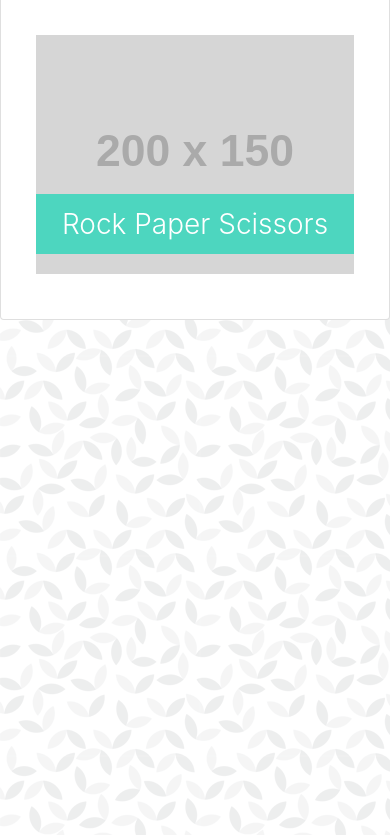
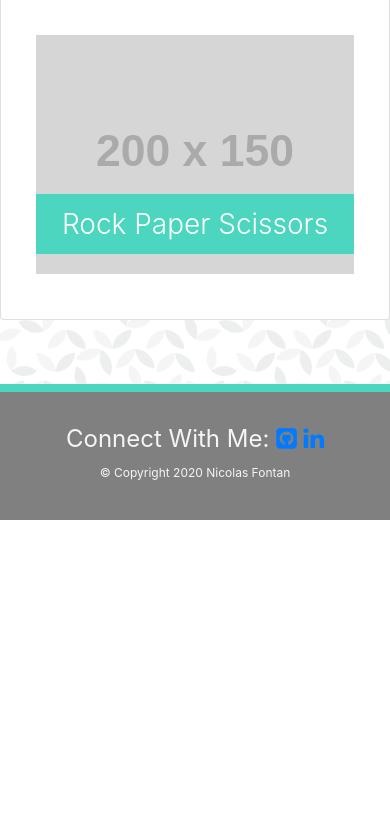
Before and after one commit to NatnoF/Responsive-Portfolio, a plain HTML site: page portfolio.html in a window 390 px wide. Shown: the part 1444-2279 px from the top of the page. After the commit the page ends 1964 px from the top, so only its background shows below. Drawn offline with nearby package versions, Linux system fonts and the light colour scheme; placeholder pictures from the web are drawn by us.

Commit message:
Fixed footer and added links to my LinkedIn and Github.

```diff
--- a/assets/css/style.css
+++ b/assets/css/style.css
@@ -16,7 +16,6 @@ h1 {
 footer {
     position: absolute;
     bottom: 0;
-    left: 0;
     width: 100%;
     font-size: 12px;
     text-align: center;
@@ -108,10 +107,6 @@ nav {
 @media screen and (max-width: 640px)
 {
 
-    footer {
-        bottom: -250px;
-    }
-
     #about-img {
         width: 100%;
         height:auto;
@@ -148,10 +143,6 @@ nav {
         margin-bottom: 10px!important;
         margin-left: 0;
         margin-right: 0;
-    }
-
-    #portFooter {
-        bottom: -1700px!important;
     }
 
     .project
@@ -229,6 +220,18 @@ input[type=submit] {
     color: #fff;
 }
 
-#portFooter {
-    bottom: -230px;
+#connect
+{
+    font-size: 24px;
 }
+
+.pageContainer
+{
+    position: relative;
+    min-height: 100vh;
+}
+
+#aboutMe
+{
+    padding-bottom: 200px;
+}
--- a/portfolio.html
+++ b/portfolio.html
@@ -8,6 +8,7 @@
     <link rel="stylesheet" href="https://stackpath.bootstrapcdn.com/bootstrap/4.5.2/css/bootstrap.min.css"
         integrity="sha384-JcKb8q3iqJ61gNV9KGb8thSsNjpSL0n8PARn9HuZOnIxN0hoP+VmmDGMN5t9UJ0Z" crossorigin="anonymous">
     <link rel="stylesheet" href="assets/css/style.css">
+    <link rel="stylesheet" href="https://cdnjs.cloudflare.com/ajax/libs/font-awesome/4.7.0/css/font-awesome.min.css">
     <title>Nicolas Fontan - Portfolio</title>
 </head>
 
@@ -24,7 +25,7 @@
             </nav>
          </div>
     </header>
-
+    <div class="pageContainer">
         <div id = "aboutMe" class="container">
             <div class="row mt-4 ">
                 <div class="col-md-9 mt-4 card">
@@ -71,11 +72,17 @@
             </div>
         </div>
 
-    <footer id="portFooter">
+        <footer>
+            <div id="connect" class="container footer-text text-center">
+                Connect With Me:
+                <a href="https://github.com/NatnoF" target="_blank"><i class="fa fa-github-square"></i></a>
+                <a href="https://www.linkedin.com/in/nicolas-fontan-7968921b4/" target="_blank"><i class="fa fa-linkedin"></i></a>
+            </div>
             <div>
                 &copy; Copyright 2020 Nicolas Fontan
             </div>
         </footer>
+    </div>
 </body>
 
 </html>
```
Also changed, not shown: contact.html (+8 -1 lines), index.html (+8 -1 lines). Lines whose indentation alone changed are shown as unchanged.
